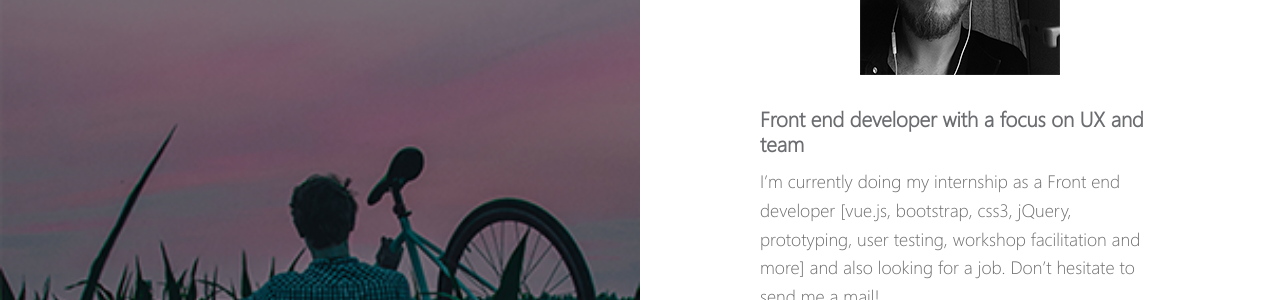
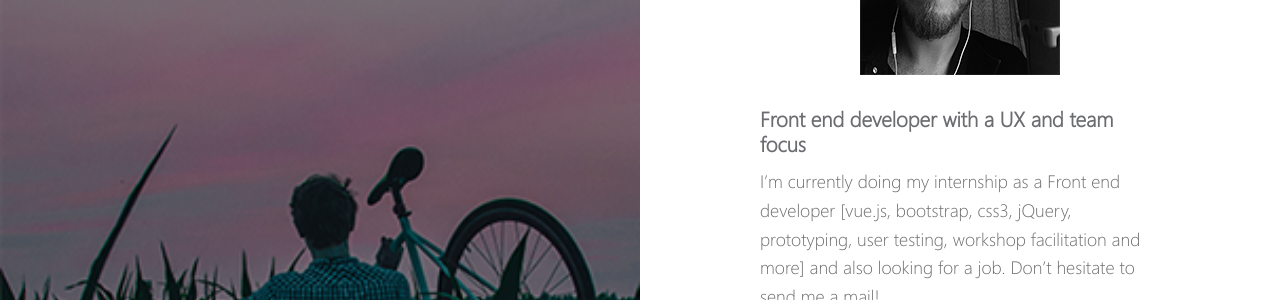
Before and after one commit to cc-lemon/cc-lemon.github.io-, a Jekyll site: the page built from index.md, in a window 1280 px wide. Shown: the part 297-597 px from the top of the page. Built offline with Jekyll 4.4.1, drawn with Linux system fonts in a browser that asks for light colours.

Commit message:
change description

```diff
--- a/index.md
+++ b/index.md
@@ -5,7 +5,7 @@ layout: home
 
 ![patch](/images/profilepic.png){:class="img-responsive"}
 
-### Front end developer with a focus on UX and team
+### Front end developer with a UX and team focus
 
 I'm currently doing my internship as a Front end developer [vue.js, bootstrap, css3, jQuery, prototyping, user testing, workshop facilitation and more] and also looking for a job. Don't hesitate to send me a mail!
 
```
